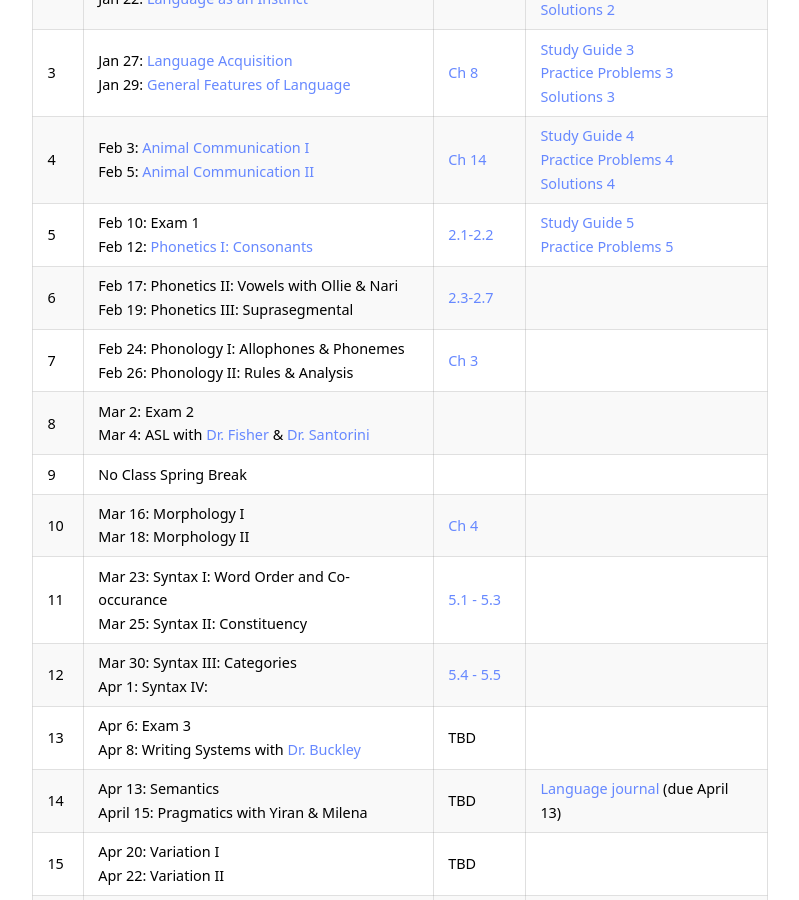
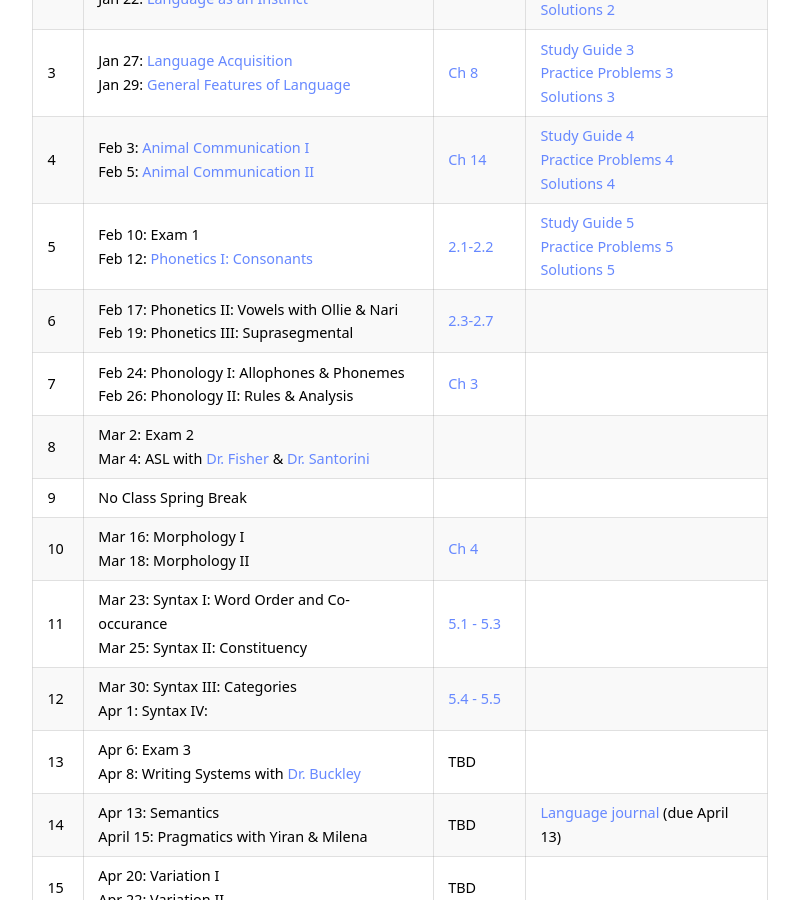
Before and after one commit to kschuler/ling001, a Jekyll site: the page built from index.md, in a window 1280 px wide and 900 px high, scrolled down 2485 px. Shown: the whole window, without its empty margins (240-1039 px from the left). Built offline with Jekyll 4.4.1, drawn with Linux system fonts in a browser that asks for light colours.

Commit message:
Update index.md

```diff
--- a/index.md
+++ b/index.md
@@ -65,7 +65,7 @@ Wk  | Lecture | Readings | Resources
 2 | Jan 20: **No Class MLK Day**<br>Jan 22: [Language as an Instinct](resources/Ling001-20A-02-Instinct.pdf) | [Ch 1](https://app.perusall.com/courses/intro-to-linguistics-1/pinker-ch01?assignmentId=5ib5rPaDkYoZxZc9X&part=1)| [Study Guide 2](resources/studyguide-week2.pdf)<br>[Practice Problems 2](resources/practiceproblems-week2.pdf)<br>[Solutions 2](resources/solutions-week2.pdf)
 3 | Jan 27: [Language Acquisition](resources/LING001-20A-03-Acquisition.pdf)<br>Jan 29: [General Features of Language](resources/Ling001-20A-04-GeneralFeatures.pdf)  | [Ch 8](https://app.perusall.com/courses/intro-to-linguistics-1/chapter-8-15?assignmentId=ckDfokjY25EnrzRdB&part=1) |  [Study Guide 3](resources/studyguide-week3.pdf)<br>[Practice Problems 3](resources/practiceproblems-week3.pdf)<br>[Solutions 3](resources/solutions-week3.pdf)
 4 | Feb 3: [Animal Communication I](resources/Ling001-20A-05-AnimalCommunication.pdf)<br>Feb 5: [Animal Communication II](resources/Ling001-20A-06-AnimalCommunication2.pdf)   | [Ch 14](https://app.perusall.com/courses/intro-to-linguistics-1/chapter-14-13?assignmentId=7ag64J2jqfoSDxxoo&part=1) | [Study Guide 4](resources/studyguide-week4.pdf)<br>[Practice Problems 4](resources/practiceproblems-week4.pdf)<br>[Solutions 4](resources/solutions-week4.pdf)
-5 | Feb 10: **Exam 1** <br> Feb 12: [Phonetics I: Consonants](resources/Ling001-20A-07-Consonants.pdf)| [2.1-2.2](https://app.perusall.com/courses/intro-to-linguistics-1/chapter-2-2-0-to-2-2?assignmentId=39n2C4wgg4umcp5Kz&part=1) | [Study Guide 5](resources/studyguide-week5.pdf)<br>[Practice Problems 5](resources/practiceproblems-week5.pdf)
+5 | Feb 10: **Exam 1** <br> Feb 12: [Phonetics I: Consonants](resources/Ling001-20A-07-Consonants.pdf)| [2.1-2.2](https://app.perusall.com/courses/intro-to-linguistics-1/chapter-2-2-0-to-2-2?assignmentId=39n2C4wgg4umcp5Kz&part=1) | [Study Guide 5](resources/studyguide-week5.pdf)<br>[Practice Problems 5](resources/practiceproblems-week5.pdf)<br>[Solutions 5](resources/solutions-week5.pdf)
 6 | Feb 17: Phonetics II: Vowels with Ollie & Nari<br>Feb 19: Phonetics III: Suprasegmental | [2.3-2.7](https://app.perusall.com/courses/intro-to-linguistics-1/chapter-2-2-3-to-2-7?assignmentId=yzAbFgYmhd9ax6sLy&part=1) |
 7 | Feb 24: Phonology I: Allophones & Phonemes<br>Feb 26: Phonology II: Rules & Analysis | [Ch 3](https://app.perusall.com/courses/intro-to-linguistics-1/chapter-3-3-1-to-3-5?assignmentId=HKF3XuDMARwyE6Wt8&part=1)|
 8 | Mar 2: **Exam 2** <br>Mar 4: ASL with [Dr. Fisher](https://web.sas.upenn.edu/asl-deafstudies/) & [Dr. Santorini](https://www.ling.upenn.edu/~beatrice/)|  |
```
